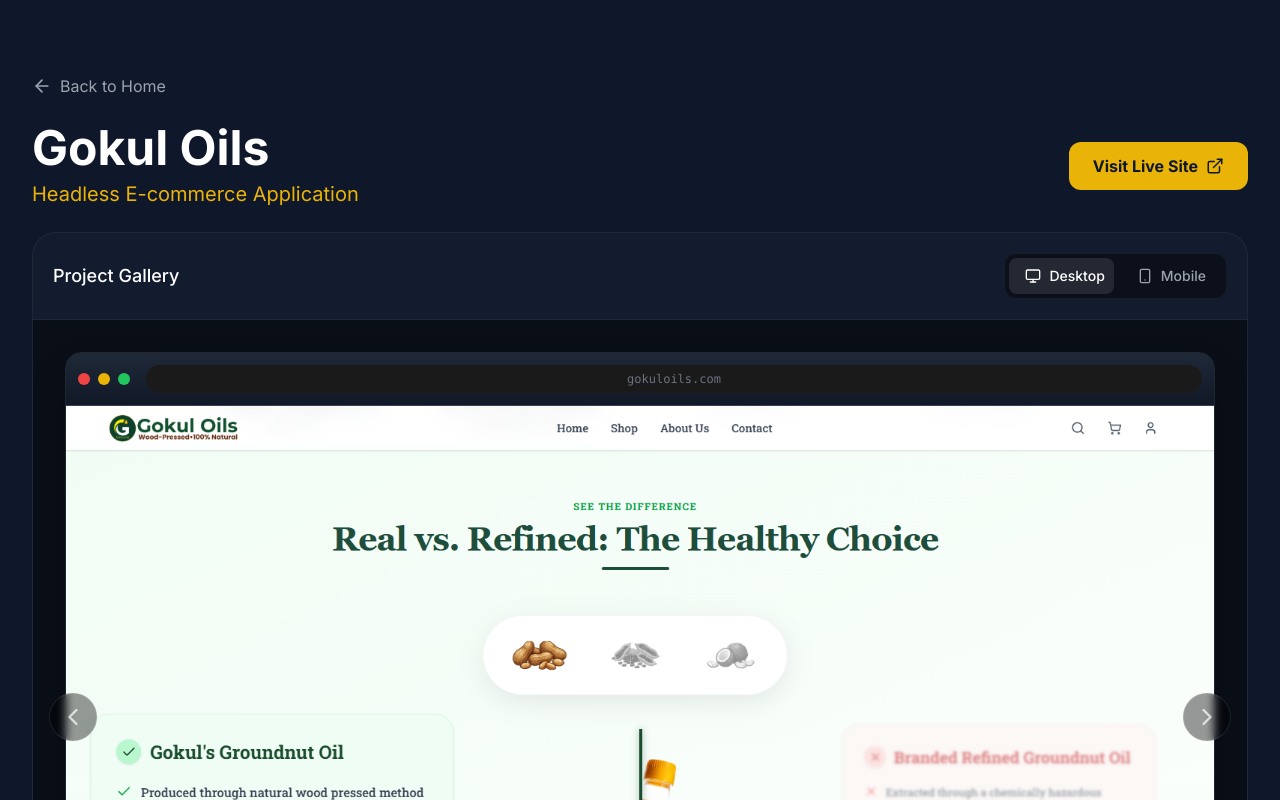
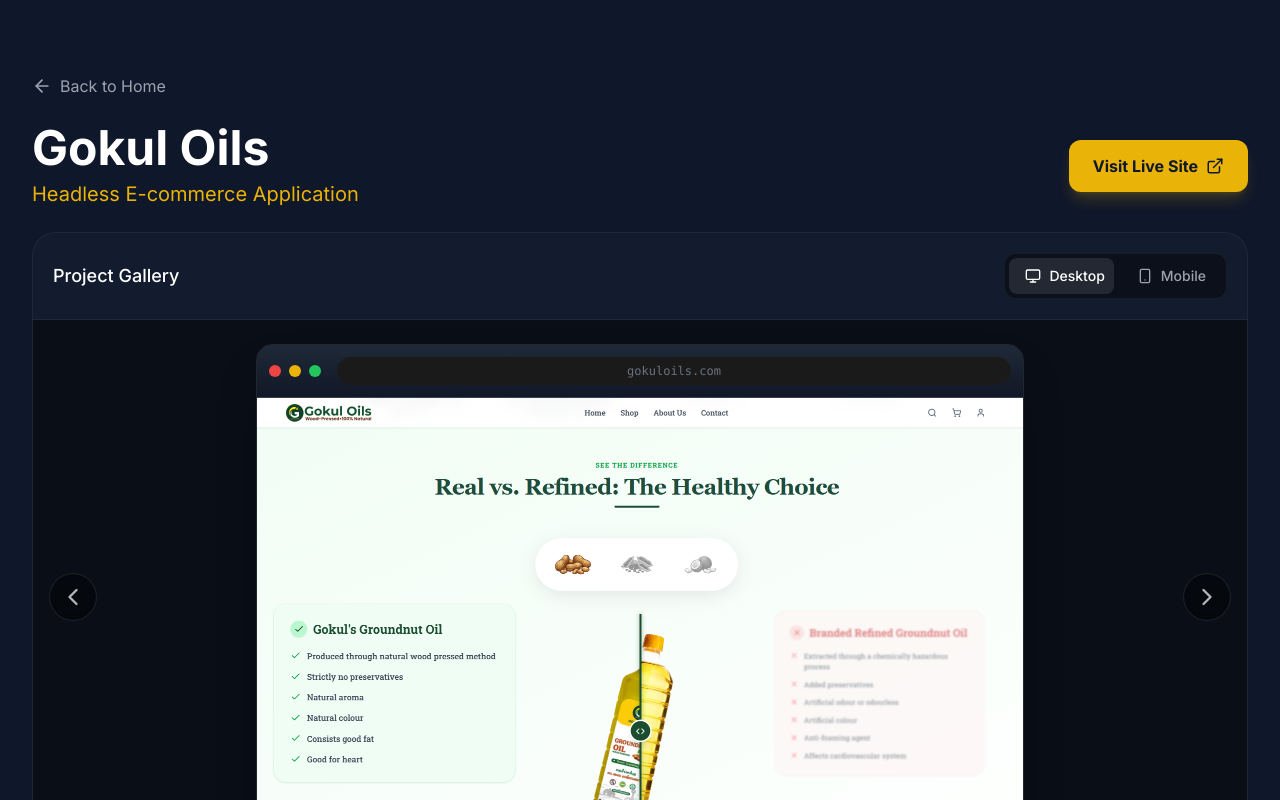
Before and after one commit to Jayasurya-JK/Jay-Portfolio, a React (Vite) app: page /project/gokul-oils in a window 1280 px wide. Shown: the top 800 px of the page. Built offline with nearby package versions, Linux system fonts and the light colour scheme.

Commit message:
style: Optimize Project Gallery layout (compact desktop view, mobile button adjustments) and refine content spacing

```diff
--- a/src/components/ProjectDetails.jsx
+++ b/src/components/ProjectDetails.jsx
@@ -67,7 +67,7 @@
                             href={project.link}
                             target="_blank"
                             rel="noopener noreferrer"
-                            className="inline-flex items-center justify-center gap-2 px-6 py-3 min-h-[48px] bg-accent text-primary font-bold rounded-xl hover:bg-accent/90 transition-all self-start md:self-auto flex-shrink-0"
+                            className="inline-flex items-center justify-center gap-2 px-5 py-2.5 md:px-6 md:py-3 min-h-[44px] md:min-h-[52px] text-sm md:text-base bg-accent text-primary font-bold rounded-xl hover:bg-accent/90 transition-all self-start md:self-auto flex-shrink-0 shadow-lg shadow-accent/20"
                         >
                             <span className="whitespace-nowrap">Visit Live Site</span> <ExternalLink size={18} />
                         </a>
@@ -109,7 +109,7 @@
 
                     {/* Image Display */}
                     <div
-                        className="relative bg-black/50 p-2 md:p-6 lg:p-8 flex items-center justify-center min-h-[300px] md:min-h-[500px] lg:min-h-[600px]"
+                        className="relative bg-black/50 p-2 md:p-5 lg:p-6 flex items-center justify-center min-h-[300px] md:min-h-[350px] lg:min-h-[400px]"
                         onMouseEnter={() => setIsGalleryHovering(true)}
                         onMouseLeave={() => setIsGalleryHovering(false)}
                     >
@@ -131,7 +131,7 @@
                                         nextImage();
                                     }
                                 }}
-                                className={`relative ${viewMode === 'mobile' ? 'max-w-[280px] sm:max-w-[320px] md:max-w-[360px] cursor-grab active:cursor-grabbing' : 'w-full max-w-7xl'}`}
+                                className={`relative ${viewMode === 'mobile' ? 'max-w-[280px] sm:max-w-[320px] md:max-w-[360px] cursor-grab active:cursor-grabbing' : 'w-full max-w-3xl'}`}
                             >
                                 {screenshots.length > 0 ? (
                                     viewMode === 'desktop' ? (
@@ -233,13 +233,13 @@
                 </div>
 
                 {/* Tech Tags and Details Grid */}
-                <div className="space-y-8 md:space-y-12">
+                <div className="space-y-6 md:space-y-10">
                     {/* Tech Tags */}
                     <div className="flex flex-wrap gap-2 justify-center">
                         {project.tags.map((tag, idx) => (
                             <span
                                 key={idx}
-                                className="px-4 py-2 bg-white/5 hover:bg-white/10 border border-white/10 hover:border-accent/30 rounded-xl text-sm text-gray-300 font-medium transition-all cursor-default"
+                                className="px-3 py-1.5 md:px-4 md:py-2 bg-white/5 hover:bg-white/10 border border-white/10 hover:border-accent/30 rounded-xl text-xs md:text-sm text-gray-300 font-medium transition-all cursor-default"
                             >
                                 {tag}
                             </span>
```
